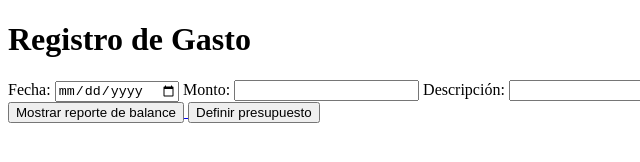
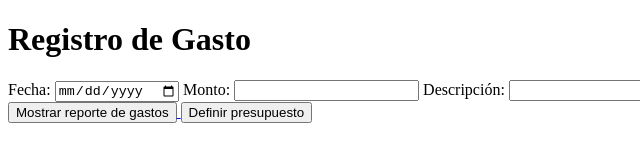
Before and after one commit to fgghi/ProyectoIngeSoft, a website built with Parcel: page index.html in a window 1280 px wide. Shown: the full height of the page, 0-640 px from the left. Built offline with nearby package versions, Linux system fonts and the light colour scheme.

Commit message:
Se cambio el nombre del boton de mostrar reporte de balance por gastos

```diff
--- a/index.html
+++ b/index.html
@@ -29,7 +29,7 @@
     <div id="mensaje-exito" style="display: none;"></div>
 
     <a href="reporte.html">
-        <button id="mostrar-reporte-button" type="button">Mostrar reporte de balance</button>
+        <button id="mostrar-reporte-button" type="button">Mostrar reporte de gastos</button>
     </a>
     <a href="presupuesto.html">
       <button id="definir-presupuesto-button" type="button">Definir presupuesto</button>
```
Also changed, not shown: cypress/e2e/registrargasto.cy.js (+1 -0 lines).
